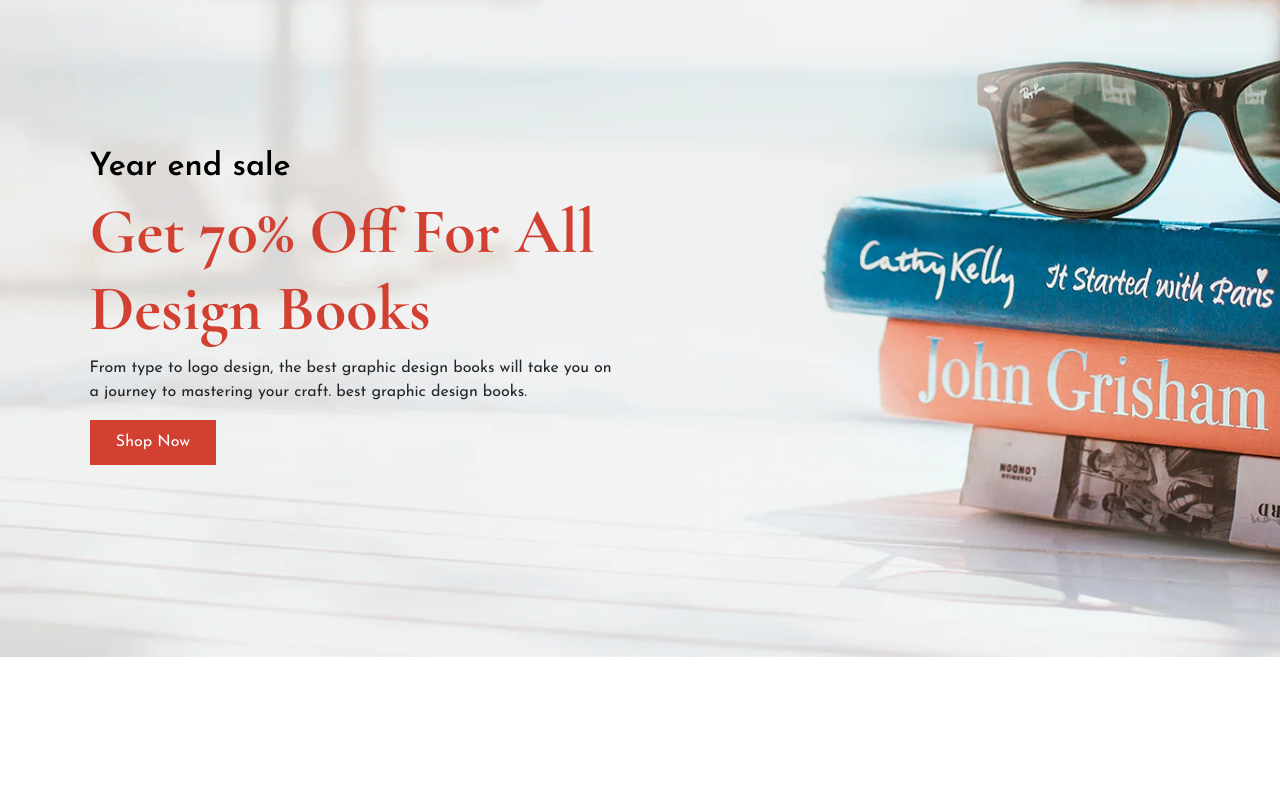
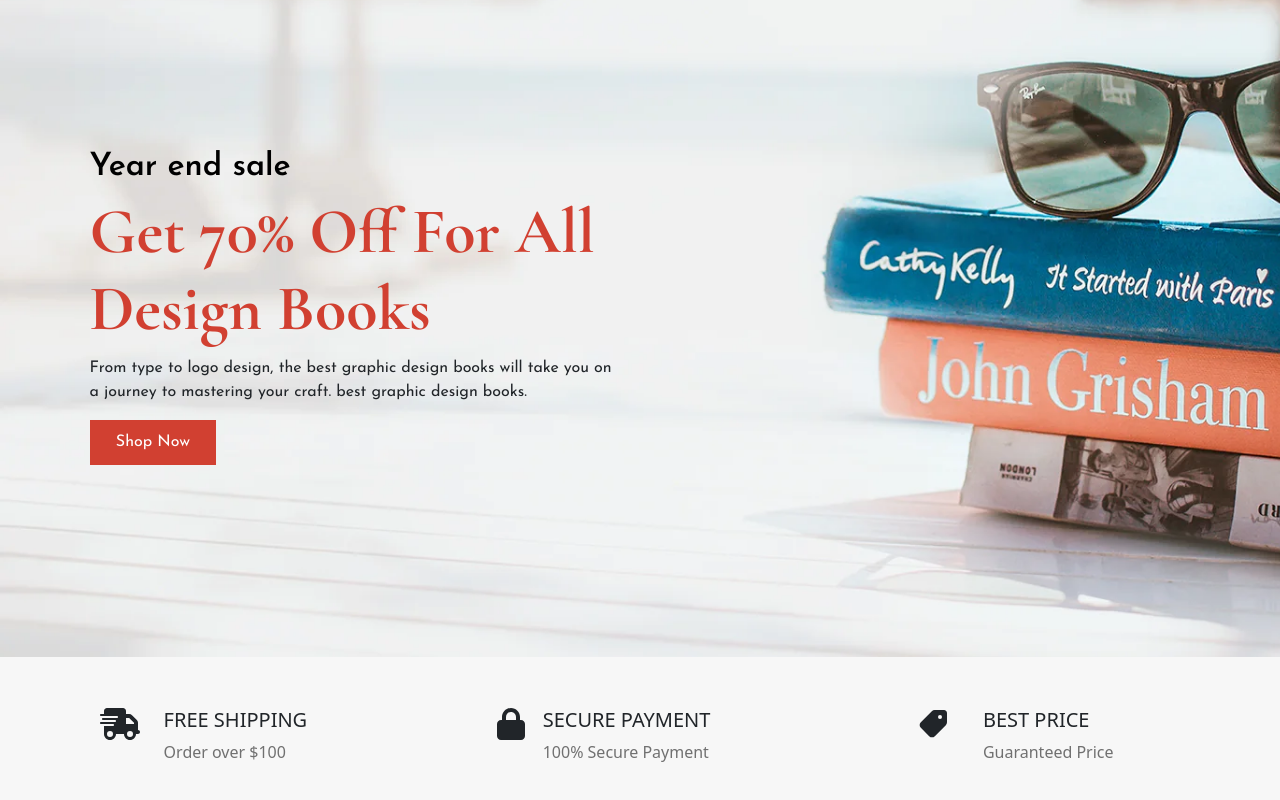
Before and after one commit to soumyyyaaa/Bookify, a React (Create React App) app: page / in a window 1280 px wide. Shown: the part 182-982 px from the top of the page. Before the commit the page ends 839 px from the top, so only its background shows below. Built offline with nearby package versions, Linux system fonts and the light colour scheme.

Commit message:
Home Container 2 Added

```diff
--- a/src/Pages/Home.css
+++ b/src/Pages/Home.css
@@ -31,3 +31,11 @@
     background-color: #000;
     transition: .4s;
 }
+
+.container2-home {
+    display: grid;
+    grid-template-columns: 20% 20% 20%;
+    padding: 4% 4% 4% 6%;
+    background-color: #f7f7f7;
+    grid-gap: 15%;
+}
--- a/src/Pages/Home.js
+++ b/src/Pages/Home.js
@@ -1,3 +1,7 @@
+import { FontAwesomeIcon } from "@fortawesome/react-fontawesome";
+import { faTruckFast } from "@fortawesome/free-solid-svg-icons";
+import { faLock } from "@fortawesome/free-solid-svg-icons";
+import { faTag } from "@fortawesome/free-solid-svg-icons";
 import "../Pages/Home.css";
 
 function Home() {
@@ -11,6 +15,29 @@ function Home() {
           <button className="shop-now">Shop Now</button>
         </div>
       </div>
+      <div className="container2-home">
+        <span>
+          <FontAwesomeIcon icon={faTruckFast} size="2xl" />
+          <span style={{float: 'right', textAlign: 'left'}}>
+            <h5>FREE SHIPPING</h5>
+            <p style={{color: '#707070'}}>Order over $100</p>
+          </span>
+        </span>
+        <span>
+          <FontAwesomeIcon icon={faLock} size="2xl" style={{alignItems: 'center'}} />
+          <span style={{float: 'right', textAlign: 'left'}}>
+            <h5>SECURE PAYMENT</h5>
+            <p style={{color: '#707070'}}>100% Secure Payment</p>
+          </span>
+        </span>
+        <span>
+          <FontAwesomeIcon icon={faTag} flip="horizontal" size="2xl" />
+          <span style={{float: 'right', textAlign: 'left'}}>
+            <h5>BEST PRICE</h5>
+            <p style={{color: '#707070'}}>Guaranteed Price</p>
+          </span>
+        </span>
+      </div>
     </div>
   );
 }
```
